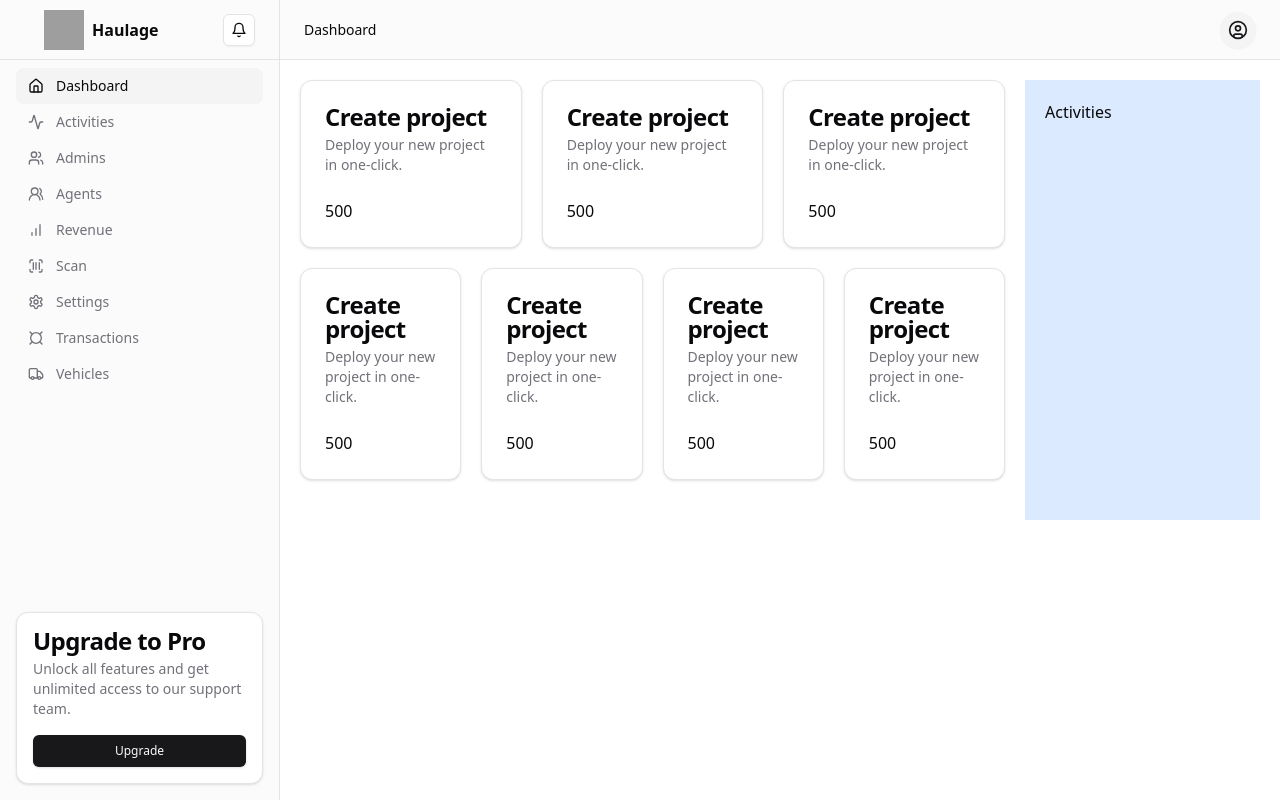
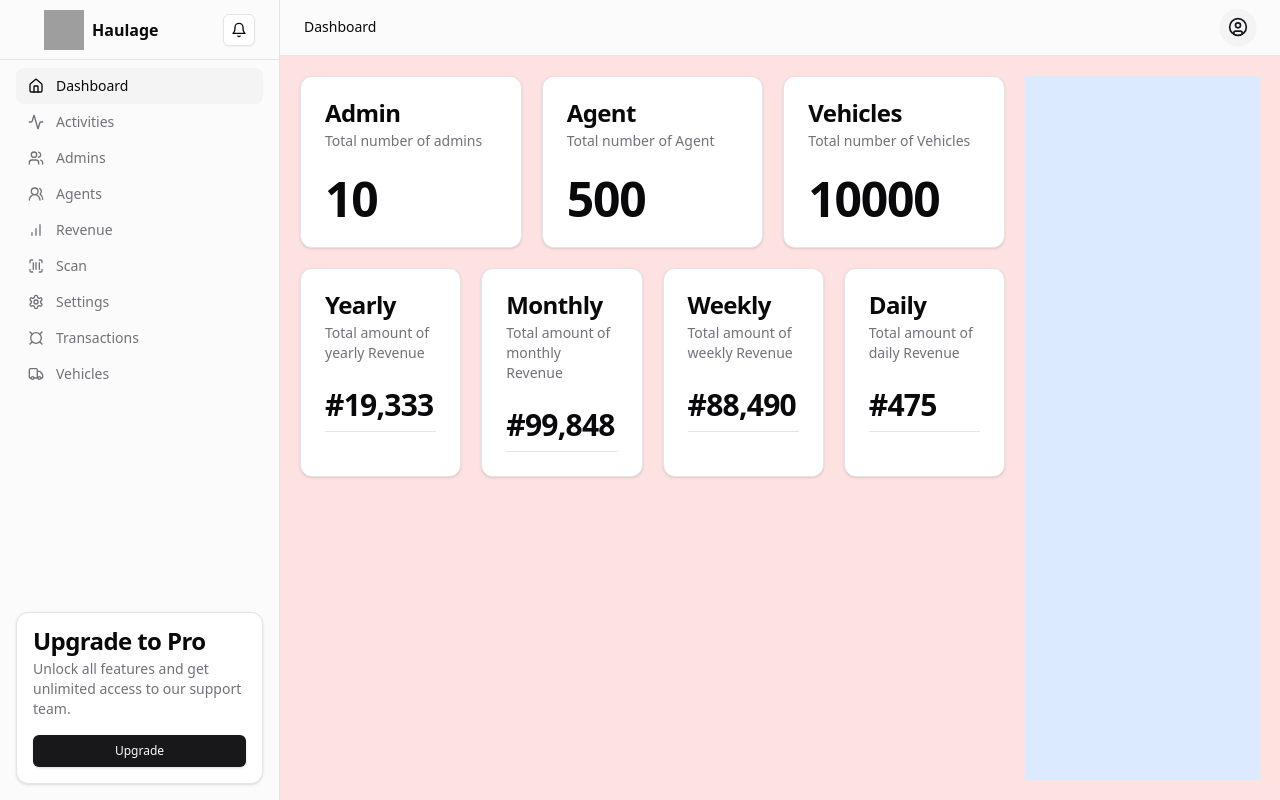
Before and after one commit to iisce/haulage, a Next.js app: page /dashboard in a window 1280 px wide. Built offline with nearby package versions, Linux system fonts and the light colour scheme; grey boxes are pictures that could not be loaded.

Commit message:
added so things

```diff
--- a/app/(protected)/dashboard/page.tsx
+++ b/app/(protected)/dashboard/page.tsx
@@ -3,7 +3,7 @@ import React from "react";
 
 export default function DashboardPage() {
   return (
-    <div>
+    <div className="h-full bg-red-100">
       <SuperAdminDashboard />
     </div>
   );
--- a/components/dashboard/dashboard-total-card.tsx
+++ b/components/dashboard/dashboard-total-card.tsx
@@ -1,33 +1,28 @@
-import React from "react";
-import { Button } from "@/components/ui/button";
 import {
   Card,
   CardContent,
   CardDescription,
-  CardFooter,
   CardHeader,
   CardTitle,
 } from "@/components/ui/card";
-import { Input } from "@/components/ui/input";
-import { Label } from "@/components/ui/label";
-import {
-  Select,
-  SelectContent,
-  SelectItem,
-  SelectTrigger,
-  SelectValue,
-} from "@/components/ui/select";
 
-export default function DashboardTotalCard() {
-  //   return <div className="w-1/3 h-56 border-2 rounded-lg ">1</div>;
+export default function DashboardTotalCard({
+  title,
+  description,
+  amount,
+}: {
+  title: string;
+  description: string;
+  amount: number;
+}) {
   return (
     <Card className="w-1/3">
       <CardHeader>
-        <CardTitle>Create project</CardTitle>
-        <CardDescription>Deploy your new project in one-click.</CardDescription>
+        <CardTitle>{title}</CardTitle>
+        <CardDescription>{description}</CardDescription>
       </CardHeader>
       <CardContent>
-        <div className="grid w-full items-center gap-4">500</div>
+        <h1 className="grid w-full items-center gap-4">{amount}</h1>
       </CardContent>
     </Card>
   );
--- a/components/dashboard/dashoard-total-revenue.tsx
+++ b/components/dashboard/dashoard-total-revenue.tsx
@@ -1,32 +1,28 @@
-import React from "react";
-import { Button } from "@/components/ui/button";
 import {
   Card,
   CardContent,
   CardDescription,
-  CardFooter,
   CardHeader,
   CardTitle,
 } from "@/components/ui/card";
-import { Input } from "@/components/ui/input";
-import { Label } from "@/components/ui/label";
-import {
-  Select,
-  SelectContent,
-  SelectItem,
-  SelectTrigger,
-  SelectValue,
-} from "@/components/ui/select";
 
-export default function DashoardTotalRevenue() {
+export default function DashoardTotalRevenue({
+  title,
+  description,
+  amount,
+}: {
+  title: string;
+  description: string;
+  amount: string;
+}) {
   return (
     <Card className="w-1/4">
       <CardHeader>
-        <CardTitle>Create project</CardTitle>
-        <CardDescription>Deploy your new project in one-click.</CardDescription>
+        <CardTitle>{title}</CardTitle>
+        <CardDescription>{description}</CardDescription>
       </CardHeader>
       <CardContent>
-        <div className="grid w-full items-center gap-4">500</div>
+        <h2 className="grid w-full items-center gap-4">{amount}</h2>
       </CardContent>
     </Card>
   );
--- a/components/dashboard/super-admin-dashboard.tsx
+++ b/components/dashboard/super-admin-dashboard.tsx
@@ -4,23 +4,49 @@ import DashoardTotalRevenue from "./dashoard-total-revenue";
 
 export default function SuperAdminDashboard() {
   return (
-    <div className="flex flex-col md:flex-row  h-full m-5 gap-5">
+    <div className="flex flex-col md:flex-row h-full p-5 gap-5">
       <div className=" flex flex-col w-3/4 gap-5">
         <div className="flex flex-col md:flex-row gap-5">
-          <DashboardTotalCard />
-          <DashboardTotalCard />
-          <DashboardTotalCard />
+          <DashboardTotalCard
+            title={"Admin"}
+            description={"Total number of admins"}
+            amount={10}
+          />
+          <DashboardTotalCard
+            title={"Agent"}
+            description={"Total number of Agent"}
+            amount={500}
+          />
+          <DashboardTotalCard
+            title={"Vehicles"}
+            description={"Total number of Vehicles"}
+            amount={10000}
+          />
         </div>
         <div className="flex flex-col md:flex-row gap-5">
-          <DashoardTotalRevenue />
-          <DashoardTotalRevenue />
-          <DashoardTotalRevenue />
-          <DashoardTotalRevenue />
+          <DashoardTotalRevenue
+            title={"Yearly"}
+            description={"Total amount of yearly Revenue"}
+            amount={"#19,333"}
+          />
+          <DashoardTotalRevenue
+            title={"Monthly"}
+            description={"Total amount of monthly Revenue"}
+            amount={"#99,848"}
+          />
+          <DashoardTotalRevenue
+            title={"Weekly"}
+            description={"Total amount of weekly Revenue"}
+            amount={"#88,490"}
+          />
+          <DashoardTotalRevenue
+            title={"Daily"}
+            description={"Total amount of daily Revenue"}
+            amount={"#475"}
+          />
         </div>
       </div>
-      <div className=" hidden md:block bg-blue-100 w-1/4 ">
-        <div className="m-5 ">Activities</div>
-      </div>
+      <div className=" hidden md:grid bg-blue-100 w-1/4  "></div>
     </div>
   );
 }
```
